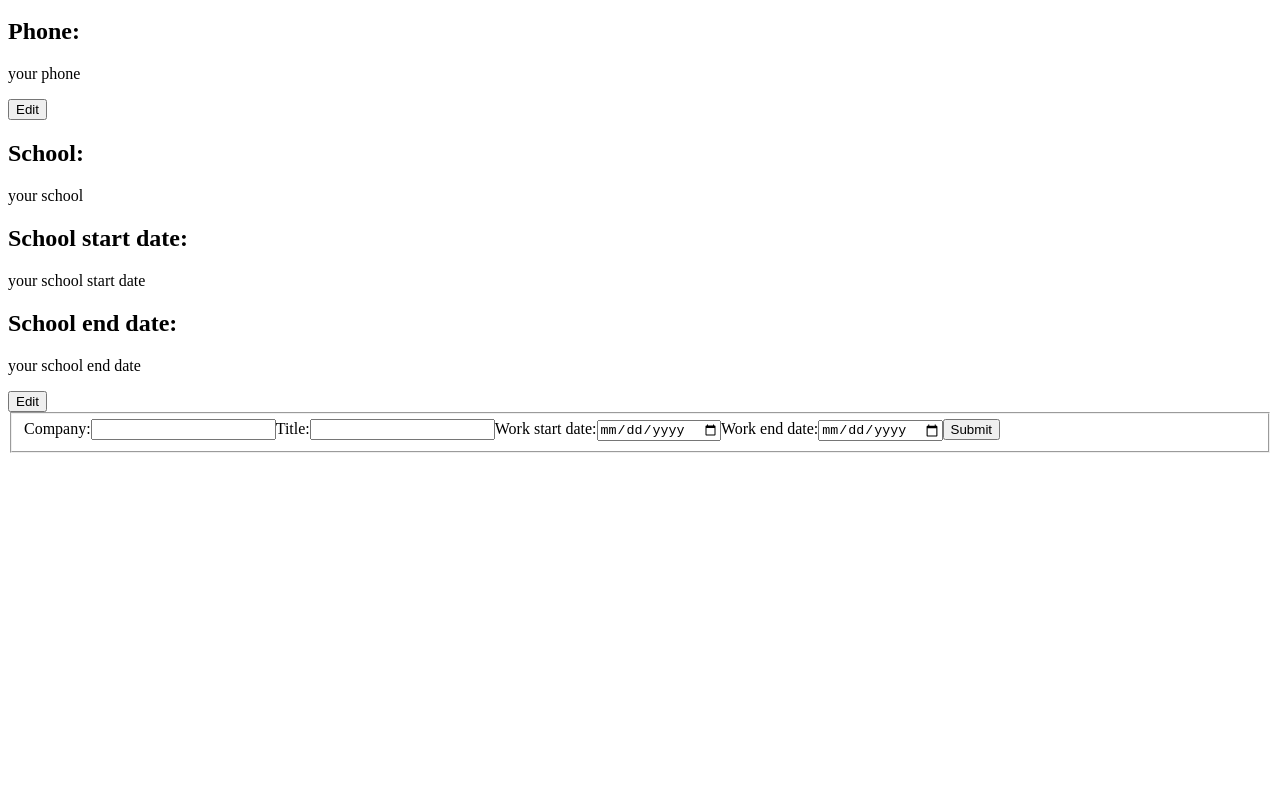
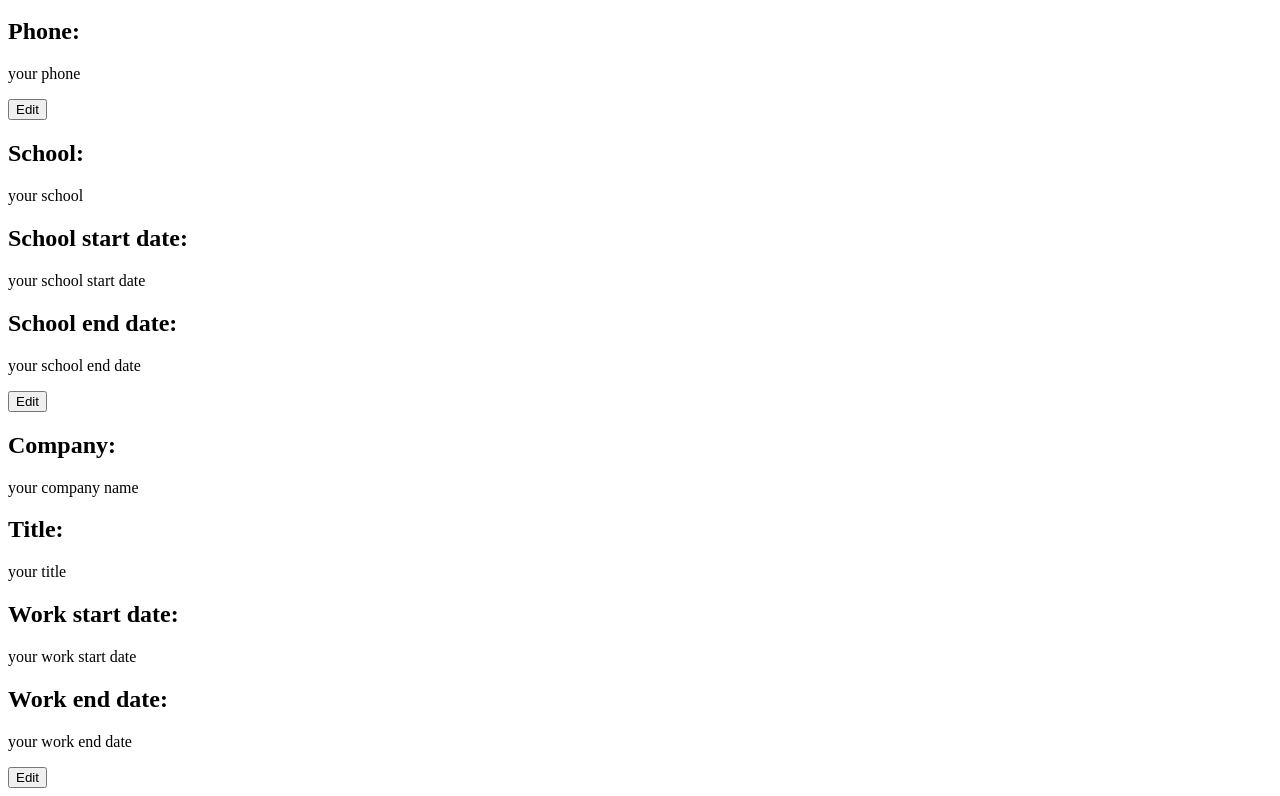
Before and after one commit to AlexCiobanu47/react-cv-application, a React (Create React App) app: page / in a window 1280 px wide. Shown: the part 282-1078 px from the top of the page. Before the commit the page ends 800 px from the top, so only its background shows below. Built offline with nearby package versions, Linux system fonts and the light colour scheme.

Commit message:
Reworked the work info section

```diff
--- a/src/EducationForm.js
+++ b/src/EducationForm.js
@@ -51,7 +51,7 @@ class GeneralInformationForm extends Component{
                     <h2>School start date:</h2>
                     <p>{schoolStartDate ? schoolStartDate :'your school start date'}</p>
                 </div>
-                <div>
+                <div className="school-end">
                     <h2>School end date:</h2>
                     <p>{schoolEndDate ? schoolEndDate : 'your school end date'}</p>
                 </div>
--- a/src/WorkDisplay.js
+++ /dev/null
@@ -1,17 +0,0 @@
-import React, {Component} from "react";
-
-class WorkDisplay extends Component{
-        render(){
-            return(
-                <div>
-                    <p>{this.props.company}</p>
-                    <p>{this.props.title}</p>
-                    <p>{this.props.workStartDate}</p>
-                    <p>{this.props.workEndDate}</p>
-                </div>
-            )
-        }
-
-}
-
-export default WorkDisplay;
--- a/src/WorkForm.js
+++ b/src/WorkForm.js
@@ -1,5 +1,4 @@
 import React , {Component} from "react";
-import WorkDisplay from "./WorkDisplay"
 class WorkForm extends Component{
     constructor(){
         super();
@@ -9,6 +8,7 @@ class WorkForm extends Component{
             title: '',
             workStartDate: null,
             workEndDate: null,
+            edit: false,
         };
     }
     handleCompanyChange =(e) => {
@@ -33,9 +33,46 @@ class WorkForm extends Component{
     }
     onSubmitInfo = (e) =>{
         e.preventDefault();
+        this.toggleEdit();
+    }
+    toggleEdit = (e) =>{
+        this.setState(prevState =>({
+            edit: !prevState.edit
+        }))
     }
     render(){
+        const {
+            company,
+            title,
+            workStartDate,
+            workEndDate,
+            edit
+        } = this.state
         return(
+            <div className="work-info">
+                <div className="company-name">
+                    <h2>Company:</h2>
+                    <p>{company ? company: 'your company name'}</p>
+                </div>
+                <div className="position-title">
+                    <h2>Title:</h2>
+                    <p>{title ? title :'your title'}</p>
+                </div>
+                <div className="work-start">
+                    <h2>Work start date:</h2>
+                    <p>{workStartDate ? workStartDate : 'your work start date'}</p>
+                </div>
+                <div className="work-end">
+                    <h2>Work end date:</h2>
+                    <p>{workEndDate ? workEndDate :'your work end date'}</p>
+                </div>
+                <button
+                    type = "button"
+                    onClick={this.toggleEdit}
+                >
+                    Edit
+                </button>
+                {edit &&
                     <div>
                         <form onSubmit={this.onSubmitInfo}>
                             <fieldset>
@@ -62,12 +99,8 @@ class WorkForm extends Component{
                                 <button type = 'submit'>Submit</button>
                             </fieldset>
                         </form>
-                <WorkDisplay
-                    company = {this.state.company}
-                    title = {this.state.title}
-                    workStartDate = {this.state.workStartDate}
-                    workEndDate = {this.state.workEndDate}
-                />
+                    </div>
+                }
             </div>
         )
     }
```
Lines whose indentation alone changed are shown as unchanged.
